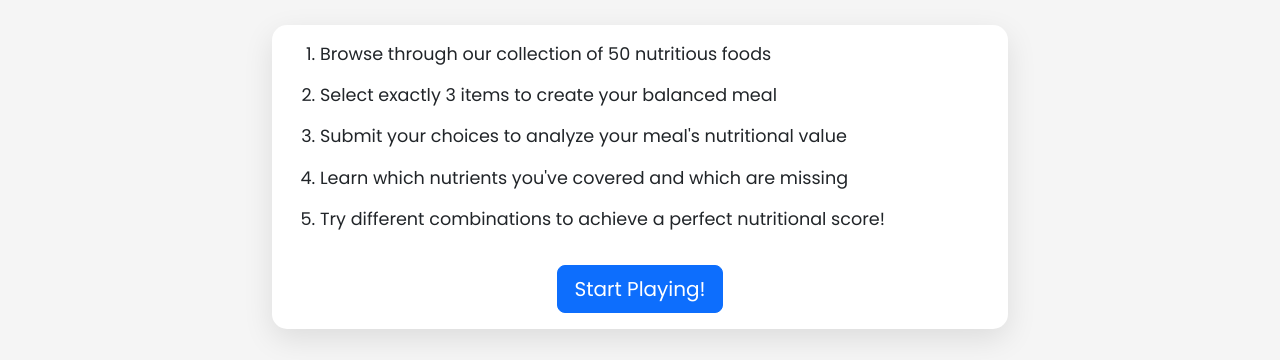
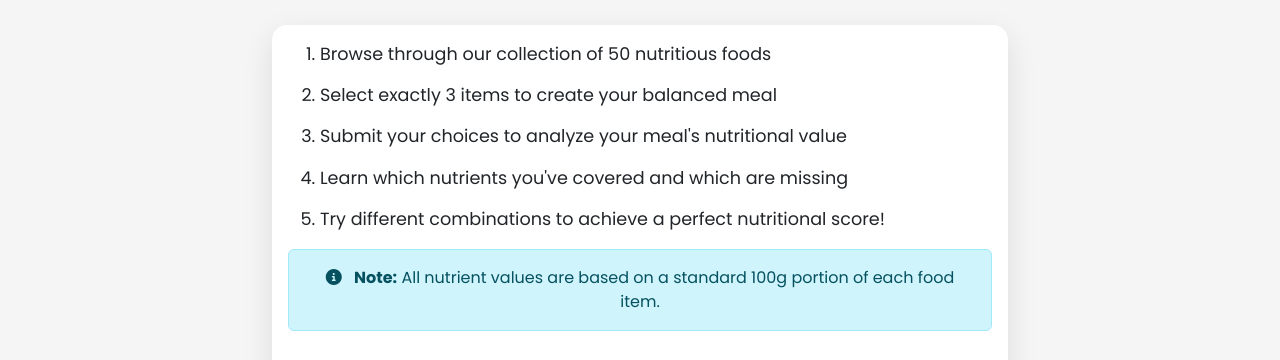
Before and after one commit to grinsteindavid/nutrition-minigame, a plain HTML site: page index.html in a window 1280 px wide. Shown: the part 284-644 px from the top of the page. Drawn offline with nearby package versions, Linux system fonts and the light colour scheme.

Commit message:
Adds informational note about nutrient values
Includes a note clarifying that all nutrient values
are based on a standard 100g portion of each food item.
This enhancement aims to improve user understanding
and accuracy while interacting with the nutritional data.

```diff
--- a/index.html
+++ b/index.html
@@ -55,6 +55,10 @@
                             <li>Learn which nutrients you've covered and which are missing</li>
                             <li>Try different combinations to achieve a perfect nutritional score!</li>
                         </ol>
+                        <div class="alert alert-info mt-3">
+                            <i class="fas fa-info-circle me-2"></i>
+                            <strong>Note:</strong> All nutrient values are based on a standard 100g portion of each food item.
+                        </div>
                         <button id="startGame" class="btn btn-primary btn-lg mt-3">Start Playing!</button>
                     </div>
                 </div>
```
